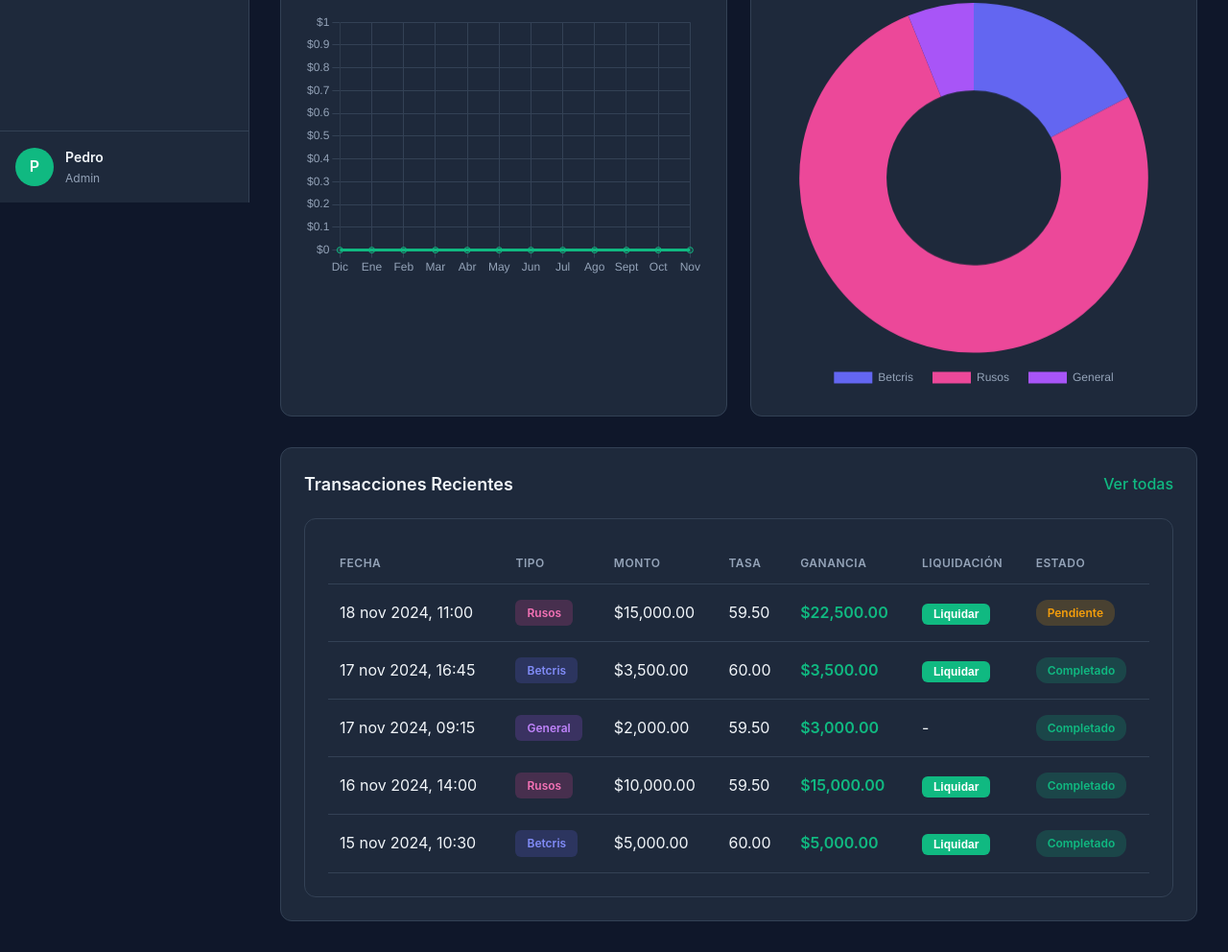
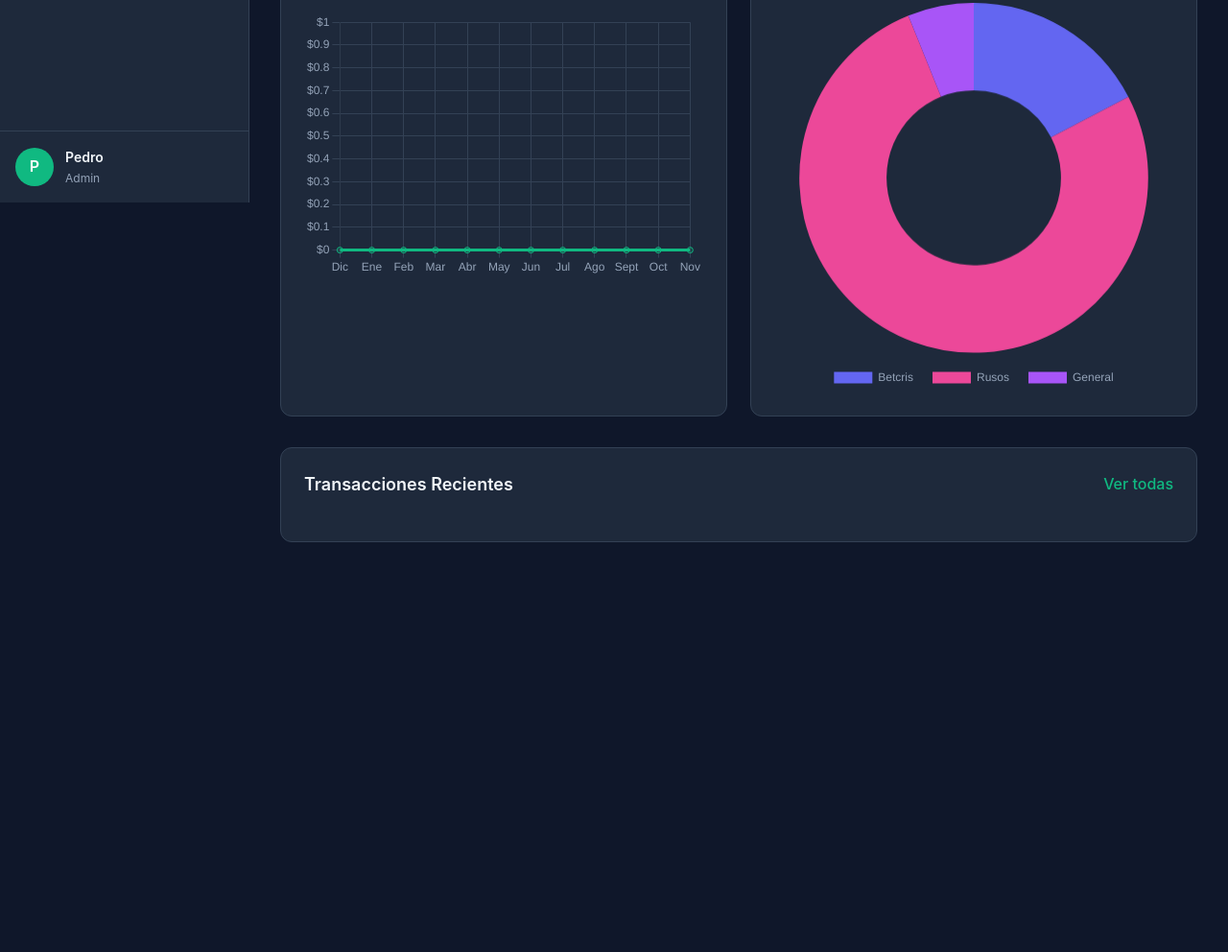
Before and after one commit to USDTRD/USDTOPS, a plain HTML site: page index.html in a window 1280 px wide. Shown: the part 589-1581 px from the top of the page at 96% size. After the commit the page ends 1186 px from the top, so only its background shows below. Drawn offline with nearby package versions, Linux system fonts and the light colour scheme; animation ran at ten frames a second.

Commit message:
Update index.html

```diff
--- a/index.html
+++ b/index.html
@@ -169,25 +169,10 @@
                 <div class="recent-transactions">
                     <div class="section-header">
                         <h3>Transacciones Recientes</h3>
-                        <a href="#" class="link" onclick="switchPage('transactions')">Ver todas</a>
+                        <a href="#" class="link" onclick="switchPage('transactions'); return false;">Ver todas</a>
                     </div>
-                    <div class="transactions-table">
-                        <table>
-                            <thead>
-                                <tr>
-                                    <th>Fecha</th>
-                                    <th>Tipo</th>
-                                    <th>Monto</th>
-                                    <th>Tasa</th>
-                                    <th>Ganancia</th>
-                                    <th>Liquidación</th>
-                                    <th>Estado</th>
-                                </tr>
-                            </thead>
-                            <tbody id="recent-transactions-body">
-                                <!-- Se llena dinámicamente -->
-                            </tbody>
-                        </table>
+                    <div class="transactions-list" id="recent-transactions-list">
+                        <!-- Se llena dinámicamente -->
                     </div>
                 </div>
             </div>
@@ -213,26 +198,8 @@
                     </div>
                 </div>
 
-                <div class="transactions-table">
-                    <table>
-                        <thead>
-                            <tr>
-                                <th>Fecha</th>
-                                <th>Tipo</th>
-                                <th>Cliente/Fuente</th>
-                                <th>Monto USDT</th>
-                                <th>Monto RD$</th>
-                                <th>Tasa</th>
-                                <th>Ganancia</th>
-                                <th>Liquidación</th>
-                                <th>Estado</th>
-                                <th>Acciones</th>
-                            </tr>
-                        </thead>
-                        <tbody id="transactions-body">
-                            <!-- Se llena dinámicamente -->
-                        </tbody>
-                    </table>
+                <div class="transactions-list" id="transactions-list">
+                    <!-- Se llena dinámicamente -->
                 </div>
             </div>
 
```
